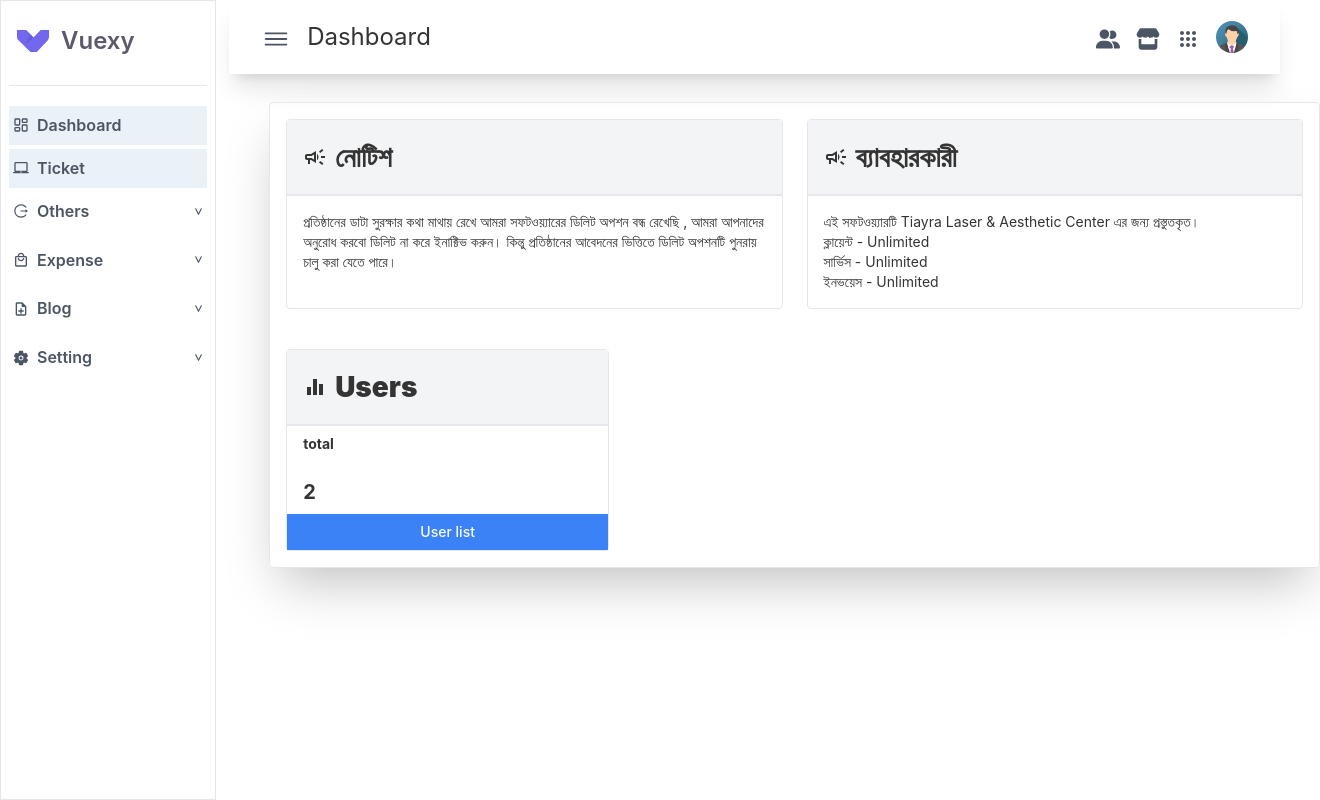
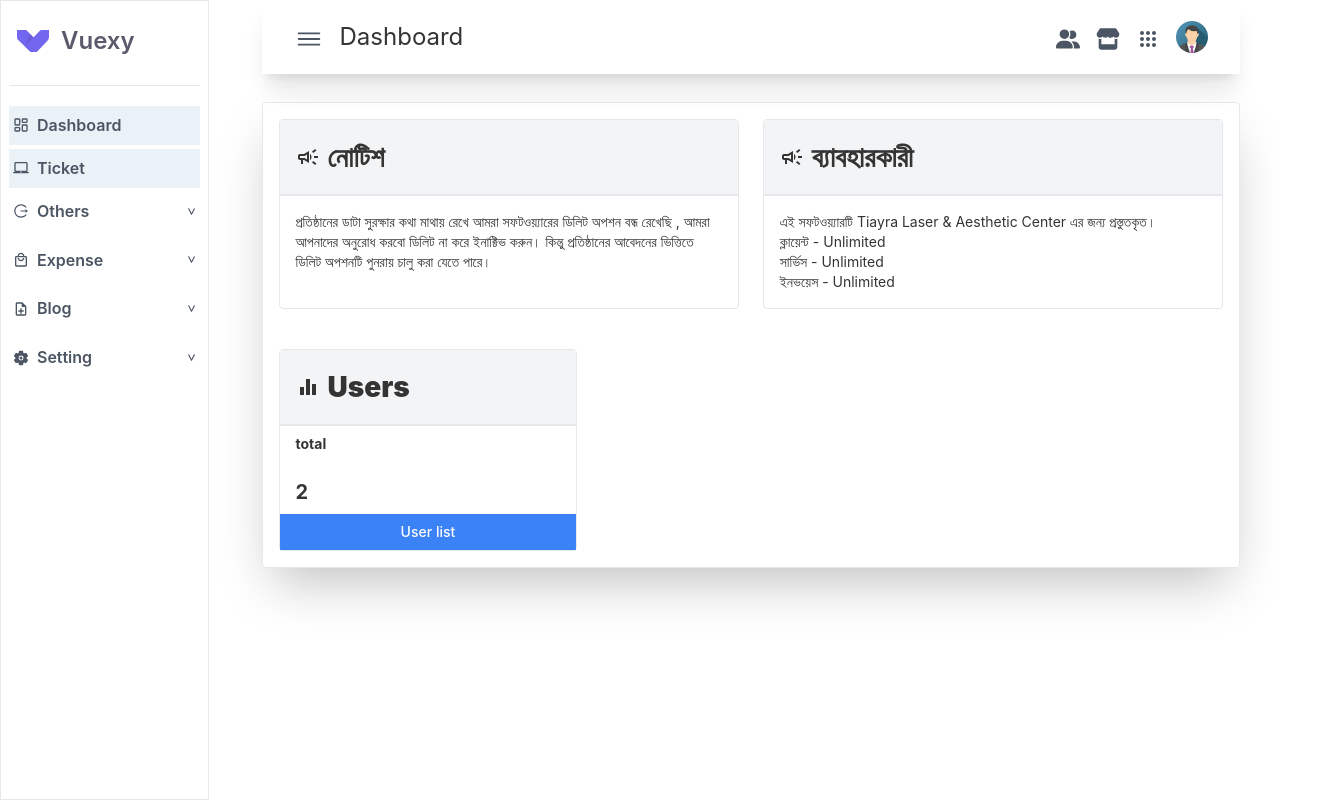
Before and after one commit to Nextwebservice-Frontend/react-admin-template, a React (Vite) app: page / in a window 1280 px wide. Shown: the whole page, 1320 px wide, since content can reach past the window. Built offline with nearby package versions, Linux system fonts and the light colour scheme.

Commit message:
[layout/DashboardLayout,Components/dashboard/Navber] fix some problem in layout

```diff
--- a/src/Components/dashboard/Dashboard.jsx
+++ b/src/Components/dashboard/Dashboard.jsx
@@ -23,8 +23,8 @@ const Dashboard = () => {
   }, [])
   return (
     <div id="dBoardSideber"
-      className={`${show ? "w-full" : "w-3"
-        }  absolute md:w-full md:relative ${showText ? "" : "w-14"} no-underline text-gray-600`}
+      className={`${show ? "lg:w-full w-[270px]" : "w-3"
+        }  absolute lg:w-full lg:relative ${showText ? "" : "w-14"} no-underline text-gray-600`}
     >
       <button
         onClick={() => {
--- a/src/Components/dashboard/Navber/Navbar.jsx
+++ b/src/Components/dashboard/Navber/Navbar.jsx
@@ -14,7 +14,7 @@ const Navbar = () => {
   const { setShow, show, setShowText, showText } = useContext(ContextData);
   return (
     <>
-      <div className="flex justify-between items-center w-full lg:mx-5 xl:mx-0 mx-auto box-border px-8 shadow-xl py-5 z-10">
+      <div className="flex justify-between items-center w-full mx-auto box-border px-8 shadow-xl py-5 z-10">
         <div className="flex justify-start items-center gap-4">
           <IoIosMenu
             onClick={() => {
--- a/src/Layout/DashboardLayout.jsx
+++ b/src/Layout/DashboardLayout.jsx
@@ -9,15 +9,17 @@ const DashboardLayout = () => {
   const { showText } = useContext(ContextData);
 
   return (
-    <div className="md:flex gap-[1%]">
+    <div className="lg:flex gap-[1%]">
       <div
-        className={` ${showText ? "xl:w-[36%] lg:w-[50%] w-[30%]" : "w-[70px]"
+        className={` ${showText ? "xl:w-[20%] lg:w-[21%] w-[30%]" : "w-[70px]"
           } `}
       >
         <Dashboard />
       </div>
-      <div className=''>
+      <div className='w-full lg:px-5 xl:px-10 px-auto box-border'>
+        <div className="w-full ">
         <Navbar />
+        </div>
         <div className="">
           <Outlet />
         </div>
--- a/src/Pages/Notice/Notice.jsx
+++ b/src/Pages/Notice/Notice.jsx
@@ -3,7 +3,7 @@ import { MdEqualizer } from "react-icons/md";
 
 const Notice = () => {
   return (
-    <div className="border mt-7 w-full lg:mx-5 xl:mx-10 mx-auto  p-4 rounded shadow-2xl">
+    <div className="border mt-7 w-full mx-auto  p-4 rounded shadow-2xl">
       <div className="md:grid grid-cols-2 justify-center items-center gap-6">
         <div className="w-full h-full border rounded">
           <span className="flex p-4 border-b-2 justify-start items-center gap-2 bg-gray-100">
```
